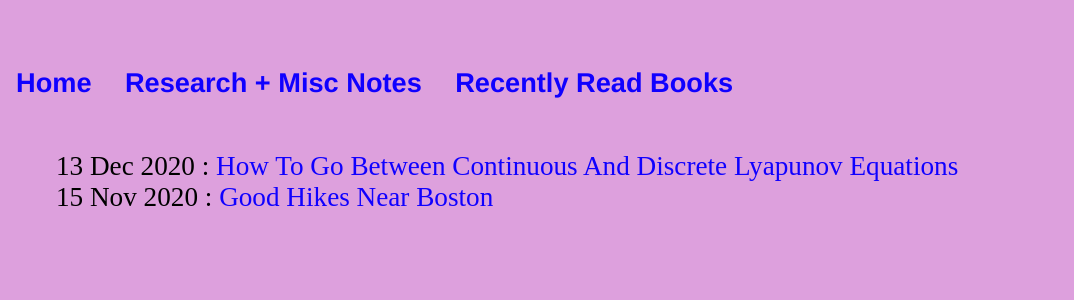
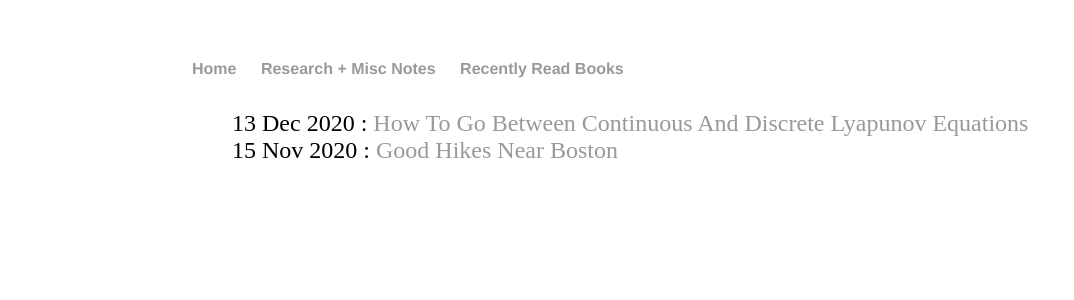
Before and after one commit to kozleo/kozleo.github.io, a Jekyll site: the page built from blog/index.html, in a window 1280 px wide. Shown: the top 300 px of the page, without its empty margins (0-1074 px from the left). Built offline with Jekyll 4.4.1, drawn with Linux system fonts in a browser that asks for light colours; nearby versions of some CDN libraries.

Commit message:
Update main.css

```diff
--- a/css/main.css
+++ b/css/main.css
@@ -1,14 +1,12 @@
 body {
-    margin: 1rem;
-    background-color: plum;
-
+    margin: 60px auto;
+    width: 70%;
 }
 nav ul, footer ul {
     font-family:'Helvetica', 'Arial', 'Sans-Serif';
     padding: 0px;
     list-style: none;
     font-weight: bold;
-    font-size: 3rem;
 }
 nav ul li, footer ul li {
     display: inline;
@@ -16,29 +14,19 @@ nav ul li, footer ul li {
 }
 a {
     text-decoration: none;
-    color: #1000ff;
-
-
+    color: #999;
 }
 a:hover {
     text-decoration: underline;
 }
 h1 {
-    font-size: 1rem;
+    font-size: 3em;
     font-family:'Helvetica', 'Arial', 'Sans-Serif';
-    margin: auto;
-    width: 50%;
 }
 p {
-    font-size: 1.5vw;
-    line-height: 2.1rem;
+    font-size: 1.5em;
+    line-height: 1.4em;
     color: #333;
-    text-align: justify;
-    width: 50%;
-    margin: auto;
-    display: block;
-    margin-block-start: 1em;
-    margin-block-end: 1em;
 }
 footer {
     border-top: 1px solid #d5d5d5;
@@ -47,17 +35,9 @@ footer {
 
 ul.posts {
     margin: 20px auto 40px;
-    font-size: 3.5vw;
+    font-size: 1.5em;
 }
 
 ul.posts li {
     list-style: none;
 }
-
-.katex {
-    font-size: 2.0em;
-}
-
-li {
-    font-size: 1.7rem;
-}
```
